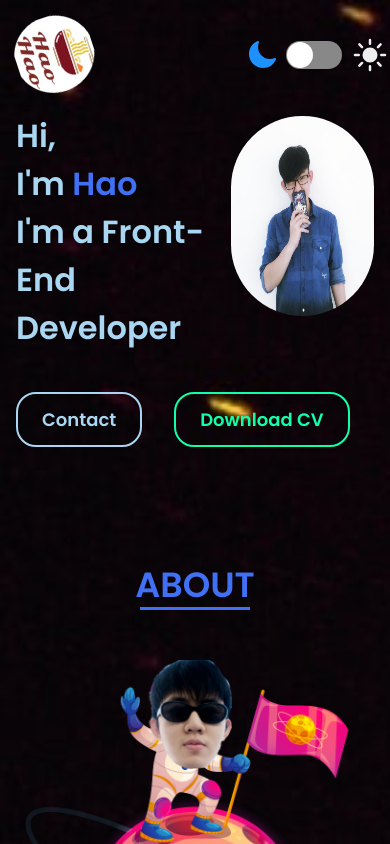
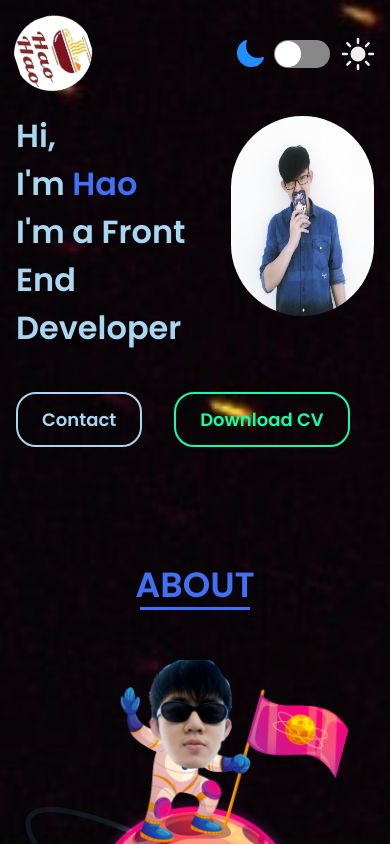
Before and after one commit to ngotrieuhao/HaoHao-Portfolio, a React (Create React App) app: page / in a window 390 px wide. Shown: the top 844 px of the page. Built offline with nearby package versions, Linux system fonts and the light colour scheme; some icons are missing.

Commit message:
Fix code and update for complete web

```diff
--- a/src/components/home/Introduce.js
+++ b/src/components/home/Introduce.js
@@ -79,7 +79,7 @@ const Introduce = () => {
           <br />
           I'm <span className="home__title-color">Hao</span>
           <br />
-          I'm a Front-End
+          I'm a Front End
           <br />
           <span>Developer</span>
         </h1>
@@ -101,7 +101,7 @@ const Introduce = () => {
           Contact
         </Link>
         <a
-          href="./url/Ngo-Trieu-Hao.pdf"
+          href="./ngotrieuhaocv.pdf"
           download="Ngo-Trieu-Hao-Front-End"
           className="button--cv"
         >
--- a/src/css/_media.scss
+++ b/src/css/_media.scss
@@ -75,7 +75,7 @@
             margin-top: 6rem;
             margin-inline: 1rem;
             .wrapp__icon-toggle {
-                width: 100%;
+                width: 97%;
                 flex-direction: row;
                 left: 0;
                 top: 0;
@@ -181,7 +181,7 @@
         .project__demo--item {
             width: 90%;
             .link-view {
-                right: 0;
+                right: 10px;
                 transform: scale(0.7);
                 & span {
                     margin-left: 4rem;
@@ -189,7 +189,7 @@
                 }
             }
             .button-view {
-                width: 20%;
+                width: 30%;
             }
         }
 
@@ -279,6 +279,8 @@
         .contact__left--content_item article {
             font-size: 16px;
             padding-left: 0;
+            margin-top: 6px;
+            line-height: 1.75;
         }
     }
     /* Thank */
@@ -341,7 +343,7 @@
         .wrapp-experience {
             &__left {
                 position: absolute;
-                width: 100%;
+                width: auto;
                 &--image {
                     left: 5rem;
                     width: 70vw;
```
Also changed, not shown: 1 other file (tests, documents, lock files or other folders).
